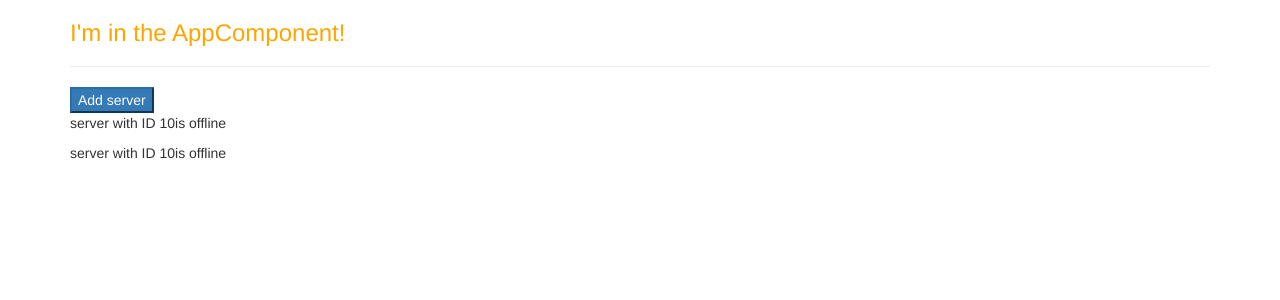
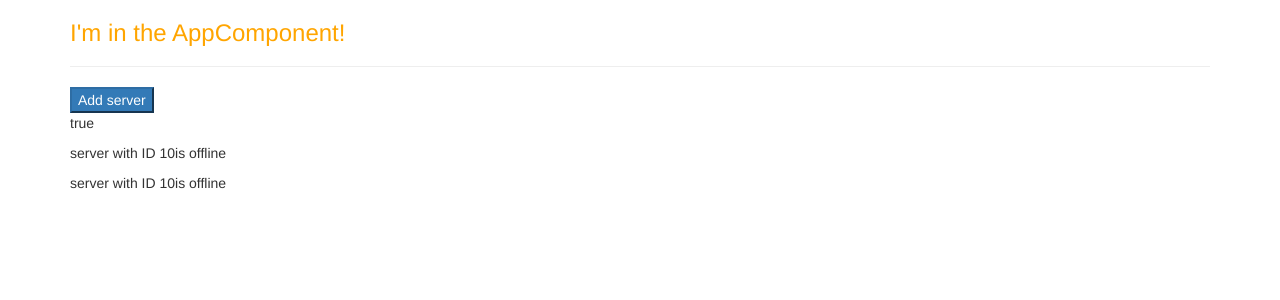
Before and after one commit to KavishBaingane/AngularWorld, an Angular app: page / in a window 1280 px wide. Shown: the top 300 px of the page. Built offline with nearby package versions, Linux system fonts and the light colour scheme.

Commit message:
W1:String interpolation vs the property binding

```diff
--- a/src/app/servers/servers.component.html
+++ b/src/app/servers/servers.component.html
@@ -2,5 +2,9 @@
 <button class="bt btn-primary"
 
  [disabled]="allowNewServer">Add server</button>
+ <p [innerText]="allowNewServer"></p>
 <app-server></app-server>
 <app-server></app-server>
+
+<!-- if you want to print someting on the html use string interpolation
+if you want to change the value then use property binding -->
```
